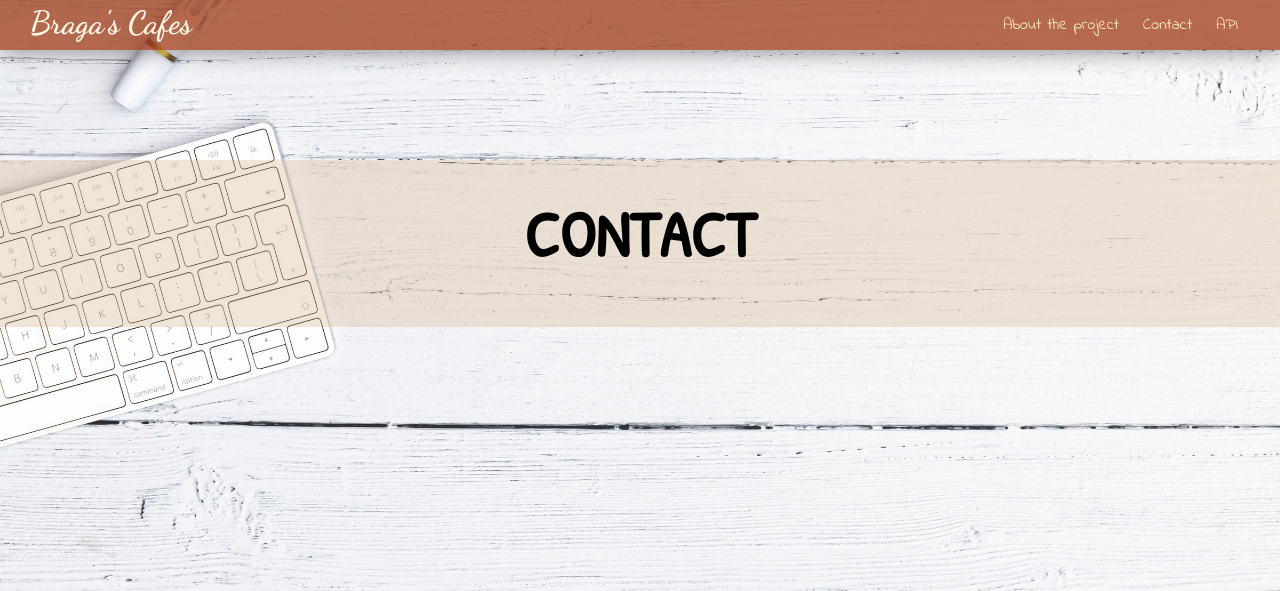
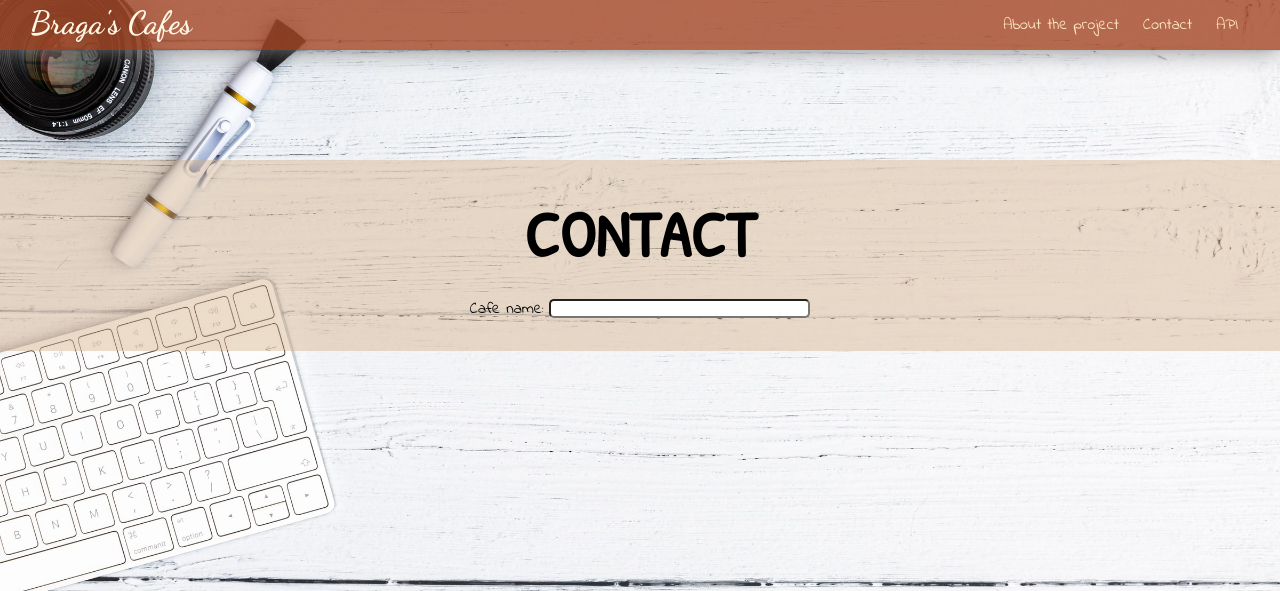
Before and after one commit to rodimendes/bragas-cafe, a Flask app: page /contact in a window 1280 px wide. Shown: the top 591 px of the page. Run offline with Flask 2, Linux system fonts and the light colour scheme; some web fonts are replaced.

Commit message:
Start contact form

```diff
--- /dev/null
+++ b/forms.py
@@ -0,0 +1,11 @@
+from ast import Sub
+from flask_wtf import FlaskForm
+from wtforms import StringField, EmailField, SubmitField
+from wtforms.validators import DataRequired, Email
+
+
+class RequestInclusion(FlaskForm):
+    cafe_name = StringField(label='Cafe name:', validators=[DataRequired()])
+    address = StringField(label='Address:', validators=[DataRequired()])
+    email = EmailField(label='E-mail:', validators=[Email()])
+    submit = SubmitField(label='Send request')
--- a/main.py
+++ b/main.py
@@ -1,10 +1,12 @@
 import datetime as dt
 from flask import Flask, render_template
+from forms import RequestInclusion
 
 
 app = Flask(__name__)
+app.secret_key = 'key_to_change'
+year = dt.datetime.now().year
 
-year = dt.datetime.now().year
 
 @app.route("/")
 def home():
@@ -16,7 +18,8 @@ def about():
 
 @app.route("/contact")
 def contact():
-    return render_template("contact.html", current_year=year)
+    form = RequestInclusion()
+    return render_template("contact.html", current_year=year, form=form)
 
 if __name__ == "__main__":
     app.run(debug=True)
--- a/static/css/style.css
+++ b/static/css/style.css
@@ -18,10 +18,11 @@
 body {
     /* background-color: #fff7e4; */
     font-family: "Indie Flower";
-    background-image: url(/static/imattsmart-84a31uygTxc-unsplash.jpg);
+    background-image: url(/static/home-bg.jpg);
     background-size: 100vw;
     background-position: center;
     background-repeat: no-repeat;
+    background-attachment: fixed;
 }
 
 .header {
@@ -91,7 +92,7 @@ body {
 }
 
 .overlay {
-    background-color: rgba(210, 171, 125, .3);
+    background-color: rgba(210, 171, 125, .4);
     /* margin: 50px; */
     padding: 30px;
 }
@@ -181,3 +182,7 @@ font-family: 'Shadows Into Light', cursive;
     text-align: center;
     margin-top: 60px;
 }
+
+.teste {
+    border-radius: 5px;
+}
--- a/templates/contact.html
+++ b/templates/contact.html
@@ -3,5 +3,10 @@
 {% block title %}Computer Friendly - Contact{% endblock %}
 
 {% block content %}
+
 <h1>CONTACT</h1>
+
+{{ form.csrf_token }}
+{{ form.cafe_name.label }} {{ form.cafe_name(size=30, class_='teste') }}
+
 {% endblock %}
```
Also changed, not shown: static/2h-media-AodYkAhsU4w-unsplash.jpg (deleted), static/coffee-bg.jpg (deleted), static/home-bg.jpg (renamed from static/imattsmart-84a31uygTxc-unsplash.jpg), static/lukas-blazek-GnvurwJsKaY-unsplash.jpg (deleted), static/pc_coffee-bg.webp (deleted).
